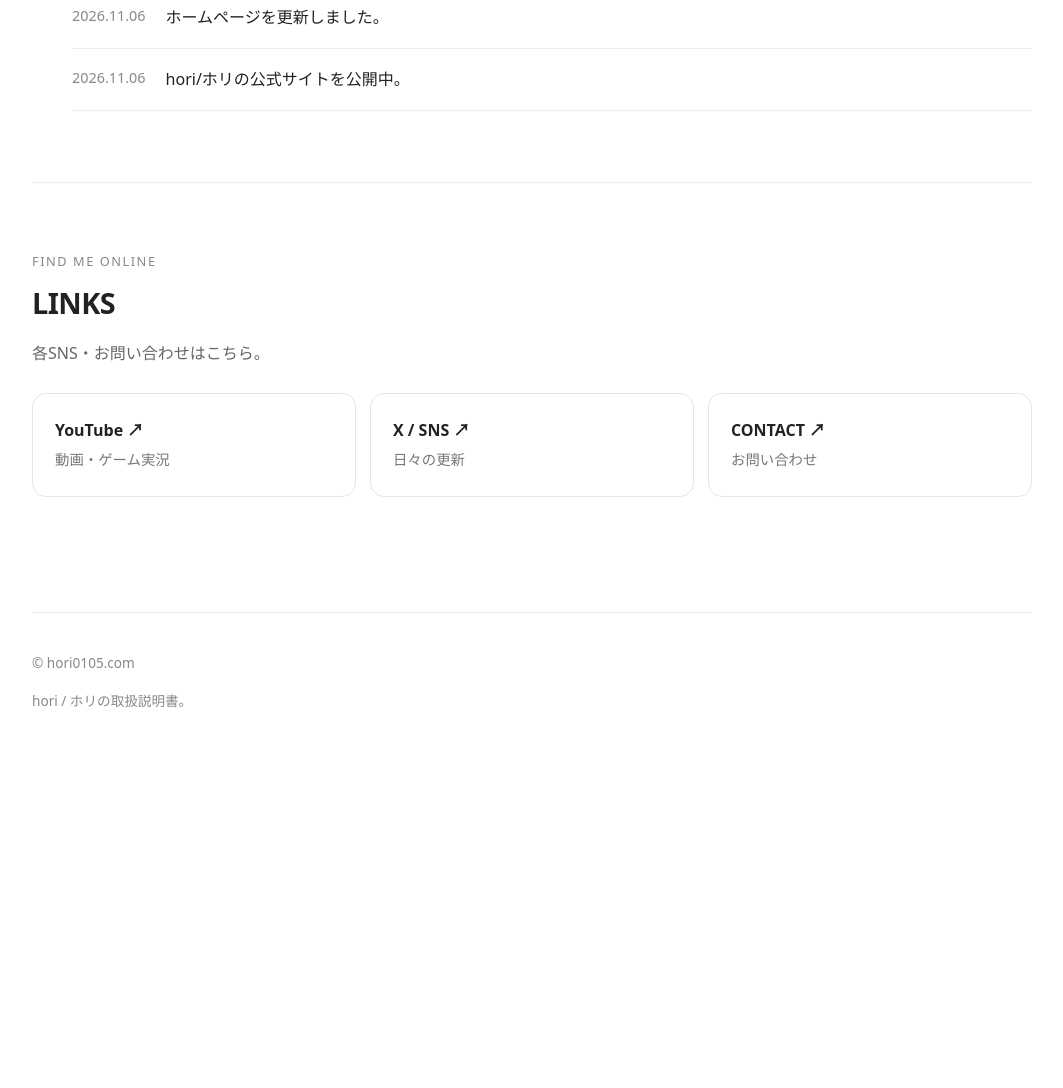
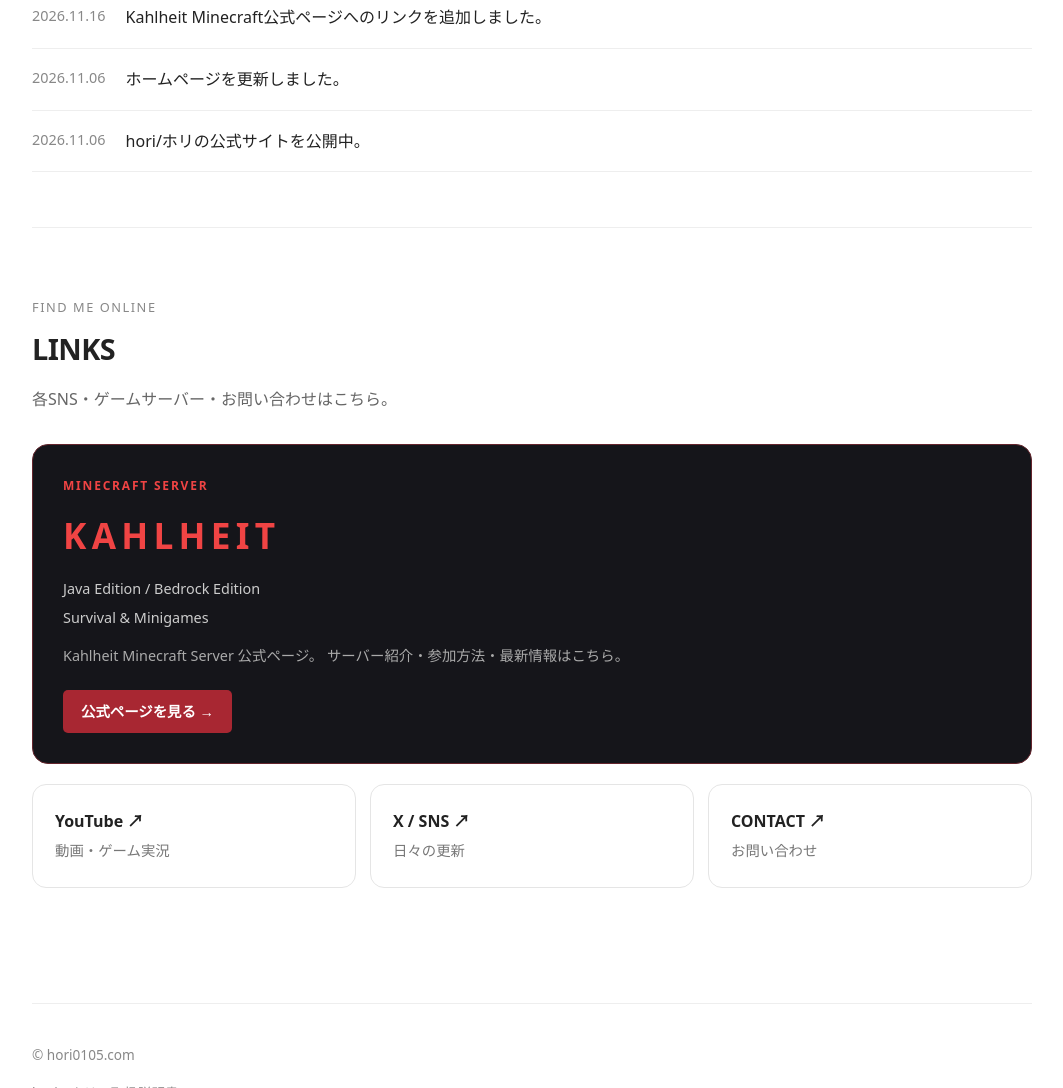
Before and after one commit to hori0105/hori0105.com, a plain HTML site: page index.html in a window 1280 px wide. Shown: the part 2272-3360 px from the top of the page, without its empty margins (108-1171 px from the left). Before the commit the page ends 3024 px from the top, so only its background shows below. Drawn offline with Linux system fonts and the light colour scheme.

Commit message:
index.html を更新

```diff
--- a/index.html
+++ b/index.html
@@ -40,7 +40,7 @@
       margin: auto;
     }
 
-    /* ヘッダー */
+    /* HEADER */
 
     header {
       display: flex;
@@ -76,7 +76,7 @@
       color: #111;
     }
 
-    /* メインビジュアル */
+    /* HERO */
 
     .hero {
       padding: 100px 0 80px;
@@ -130,7 +130,7 @@
       background: #f7f7f7;
     }
 
-    /* セクション共通 */
+    /* SECTIONS */
 
     section {
       padding: 55px 0;
@@ -159,7 +159,7 @@
       margin-top: 10px;
     }
 
-    /* プロフィール */
+    /* PROFILE */
 
     .profile-box {
       padding: 28px;
@@ -188,7 +188,7 @@
       margin: 0;
     }
 
-    /* 動画・活動カード */
+    /* VIDEO CARD */
 
     .feature-card {
       display: flex;
@@ -226,7 +226,7 @@
       font-weight: 600;
     }
 
-    /* 活動カテゴリ */
+    /* ACTIVITY */
 
     .activity-grid {
       display: grid;
@@ -250,7 +250,65 @@
       font-size: .9rem;
     }
 
-    /* SNSリンク */
+    /* KAHLHEIT */
+
+    .minecraft-link {
+      display: block;
+      margin-top: 30px;
+      padding: 30px;
+      background: #15151a;
+      border: 1px solid #64252d;
+      border-radius: 16px;
+      color: #fff;
+      text-decoration: none;
+      transition: .2s;
+      overflow: hidden;
+    }
+
+    .minecraft-link:hover {
+      border-color: #e52e3b;
+      transform: translateY(-3px);
+      box-shadow: 0 8px 25px rgba(0,0,0,.08);
+    }
+
+    .minecraft-label {
+      color: #f04444;
+      font-size: .75rem;
+      letter-spacing: .15em;
+      font-weight: bold;
+    }
+
+    .minecraft-title {
+      color: #f04444;
+      font-size: 2.2rem;
+      font-weight: 900;
+      letter-spacing: .15em;
+      margin: 8px 0;
+    }
+
+    .minecraft-link p {
+      color: #ccc;
+      margin: 3px 0;
+      font-size: .9rem;
+    }
+
+    .minecraft-link .minecraft-description {
+      color: #aaa;
+      margin-top: 12px;
+    }
+
+    .minecraft-link span {
+      display: inline-block;
+      margin-top: 18px;
+      padding: 9px 18px;
+      background: #a82732;
+      color: #fff;
+      border-radius: 5px;
+      font-weight: 600;
+      font-size: .9rem;
+    }
+
+    /* SNS LINKS */
 
     .links {
       display: grid;
@@ -282,18 +340,7 @@
       font-size: .9rem;
     }
 
-
-<!-- Kahlheit Minecraft -->
-<a href="/minecraft.html" class="minecraft-link">
-  <div class="minecraft-label">MINECRAFT SERVER</div>
-  <div class="minecraft-title">KAHLHEIT</div>
-  <p>Java Edition / Bedrock Edition</p>
-  <p>Survival & Minigames</p>
-  <span>公式ページを見る →</span>
-</a>
-
-
-    /* お知らせ */
+    /* NEWS */
 
     .news-list {
       list-style: none;
@@ -314,7 +361,7 @@
       font-size: .9rem;
     }
 
-    /* フッター */
+    /* FOOTER */
 
     footer {
       margin-top: 60px;
@@ -324,7 +371,7 @@
       font-size: .85rem;
     }
 
-    /* スマホ表示 */
+    /* MOBILE */
 
     @media (max-width: 600px) {
       header {
@@ -357,9 +404,17 @@
         flex-direction: column;
         gap: 3px;
       }
+
+      .minecraft-link {
+        padding: 22px;
+      }
+
+      .minecraft-title {
+        font-size: 1.8rem;
+      }
     }
 
-    /* 動きを控えたい方への配慮 */
+    /* REDUCED MOTION */
 
     @media (prefers-reduced-motion: reduce) {
       html {
@@ -377,7 +432,7 @@
 
 <body>
 
-  <!-- ヘッダー -->
+  <!-- HEADER -->
 
   <header>
     <a class="brand" href="#home">hori/ホリ</a>
@@ -392,7 +447,7 @@
 
   <main>
 
-    <!-- メインビジュアル -->
+    <!-- HERO -->
 
     <div class="hero" id="home">
       <p class="eyebrow">WELCOME TO MY WEBSITE</p>
@@ -419,7 +474,7 @@
       </div>
     </div>
 
-    <!-- プロフィール -->
+    <!-- PROFILE -->
 
     <section id="profile">
       <div class="section-heading">
@@ -459,7 +514,7 @@
       </div>
     </section>
 
-    <!-- おすすめ動画 -->
+    <!-- VIDEOS -->
 
     <section id="videos">
       <div class="section-heading">
@@ -492,7 +547,7 @@
       </a>
     </section>
 
-    <!-- 活動内容 -->
+    <!-- ACTIVITY -->
 
     <section id="activity">
       <div class="section-heading">
@@ -521,7 +576,7 @@
       </div>
     </section>
 
-    <!-- お知らせ -->
+    <!-- NEWS -->
 
     <section id="news">
       <div class="section-heading">
@@ -534,6 +589,11 @@
 
       <ul class="news-list">
         <li>
+          <span class="news-date">2026.11.16</span>
+          <span>Kahlheit Minecraft公式ページへのリンクを追加しました。</span>
+        </li>
+
+        <li>
           <span class="news-date">2026.11.06</span>
           <span>ホームページを更新しました。</span>
         </li>
@@ -545,18 +605,43 @@
       </ul>
     </section>
 
-    <!-- SNS・お問い合わせ -->
+    <!-- LINKS -->
 
     <section id="links">
       <div class="section-heading">
         <p class="section-label">FIND ME ONLINE</p>
         <h2>LINKS</h2>
         <p class="section-description">
-          各SNS・お問い合わせはこちら。
+          各SNS・ゲームサーバー・お問い合わせはこちら。
         </p>
       </div>
 
-      <div class="links">
+      <!-- KAHLHEIT MINECRAFT -->
+
+      <a href="/minecraft.html" class="minecraft-link">
+        <div class="minecraft-label">
+          MINECRAFT SERVER
+        </div>
+
+        <div class="minecraft-title">
+          KAHLHEIT
+        </div>
+
+        <p>Java Edition / Bedrock Edition</p>
+        <p>Survival &amp; Minigames</p>
+
+        <p class="minecraft-description">
+          Kahlheit Minecraft Server 公式ページ。
+          サーバー紹介・参加方法・最新情報はこちら。
+        </p>
+
+        <span>公式ページを見る →</span>
+      </a>
+
+      <!-- SNS -->
+
+      <div class="links" style="margin-top: 20px;">
+
         <a
           class="link-card"
           href="https://youtube.com/@hori0105"
@@ -584,12 +669,13 @@
           <strong>CONTACT ↗</strong>
           <span>お問い合わせ</span>
         </a>
+
       </div>
     </section>
 
   </main>
 
-  <!-- フッター -->
+  <!-- FOOTER -->
 
   <footer>
     <p>© hori0105.com</p>
```
